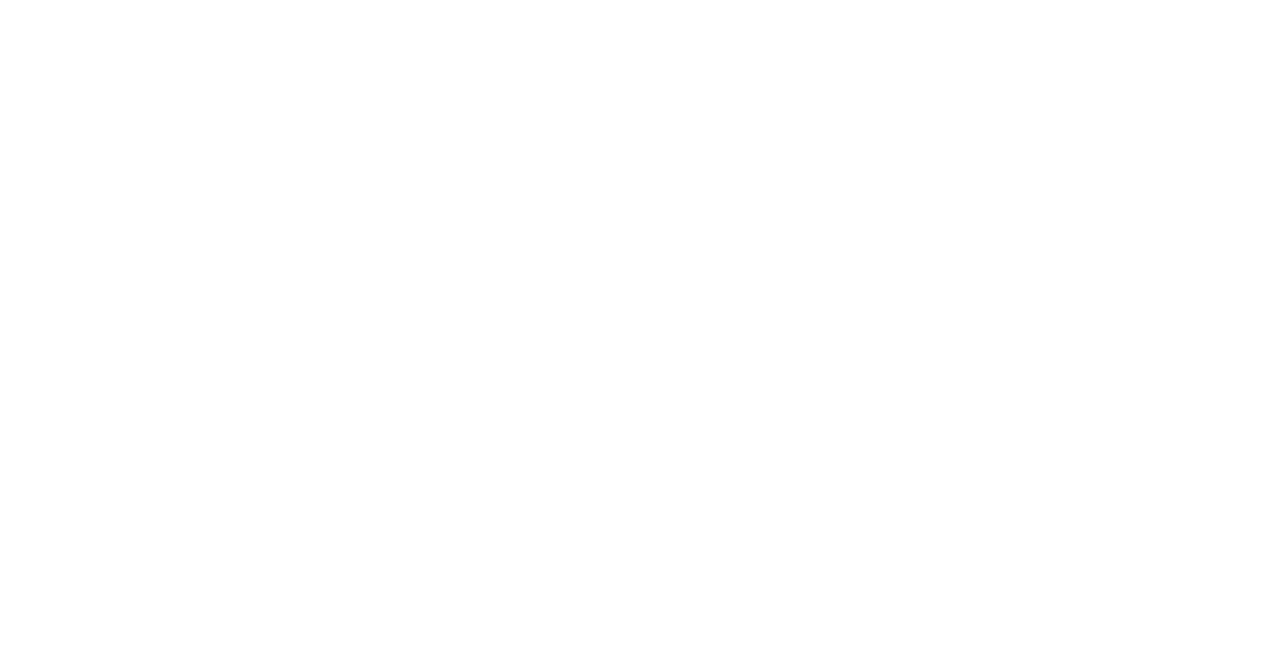
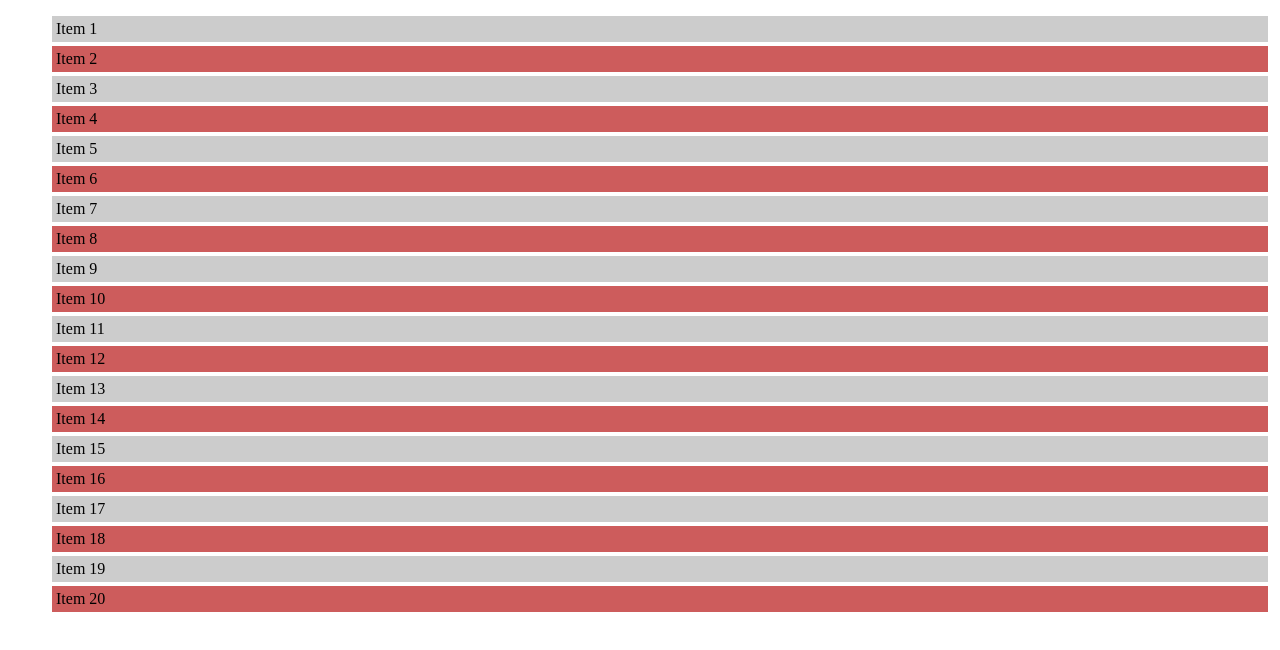
Before and after one commit to hdrock03/htmlcssjsnotes, a plain HTML site: page nth_child.html in a window 1280 px wide. Drawn offline with Linux system fonts and the light colour scheme.

Commit message:
executed nth-child

```diff
--- a/nth_child.html
+++ b/nth_child.html
@@ -4,9 +4,73 @@
     <meta charset="UTF-8">
     <meta http-equiv="X-UA-Compatible" content="IE=edge">
     <meta name="viewport" content="width=device-width, initial-scale=1.0">
-    <title>Document</title>
+    <title>nth-child</title>
+    <style>
+        li{
+            padding: 0.25rem;
+            margin: 0.25rem;
+            list-style: none;
+        }
+
+        /* first child */
+        li:first-child{
+            background: red;
+        }
+
+        /* last child */
+        li:last-child{
+            background: green;
+        }
+
+        /* if we want to change anything for any particular item lets say n=3 */
+        li:nth-child(3){
+            background: purple;
+        }
+
+        /* for every interval of 3 we want background */
+        li:nth-child(3n+0){
+            background: orange;
+        }
+
+        /* every 3 after 7 */
+        li:nth-child(3n+7){
+            background: green;
+        }
+
+        /* every odd */
+        li:nth-child(odd){
+            background: #ccc;
+        }
+
+        /* every even */
+        li:nth-child(even){
+            background: indianred;
+        }
+
+    </style>
 </head>
 <body>
-
+  <ul>
+      <li>Item 1</li>
+      <li>Item 2</li>
+      <li>Item 3</li>
+      <li>Item 4</li>
+      <li>Item 5</li>
+      <li>Item 6</li>
+      <li>Item 7</li>
+      <li>Item 8</li>
+      <li>Item 9</li>
+      <li>Item 10</li>
+      <li>Item 11</li>
+      <li>Item 12</li>
+      <li>Item 13</li>
+      <li>Item 14</li>
+      <li>Item 15</li>
+      <li>Item 16</li>
+      <li>Item 17</li>
+      <li>Item 18</li>
+      <li>Item 19</li>
+      <li>Item 20</li>
+  </ul>
 </body>
 </html>
```
